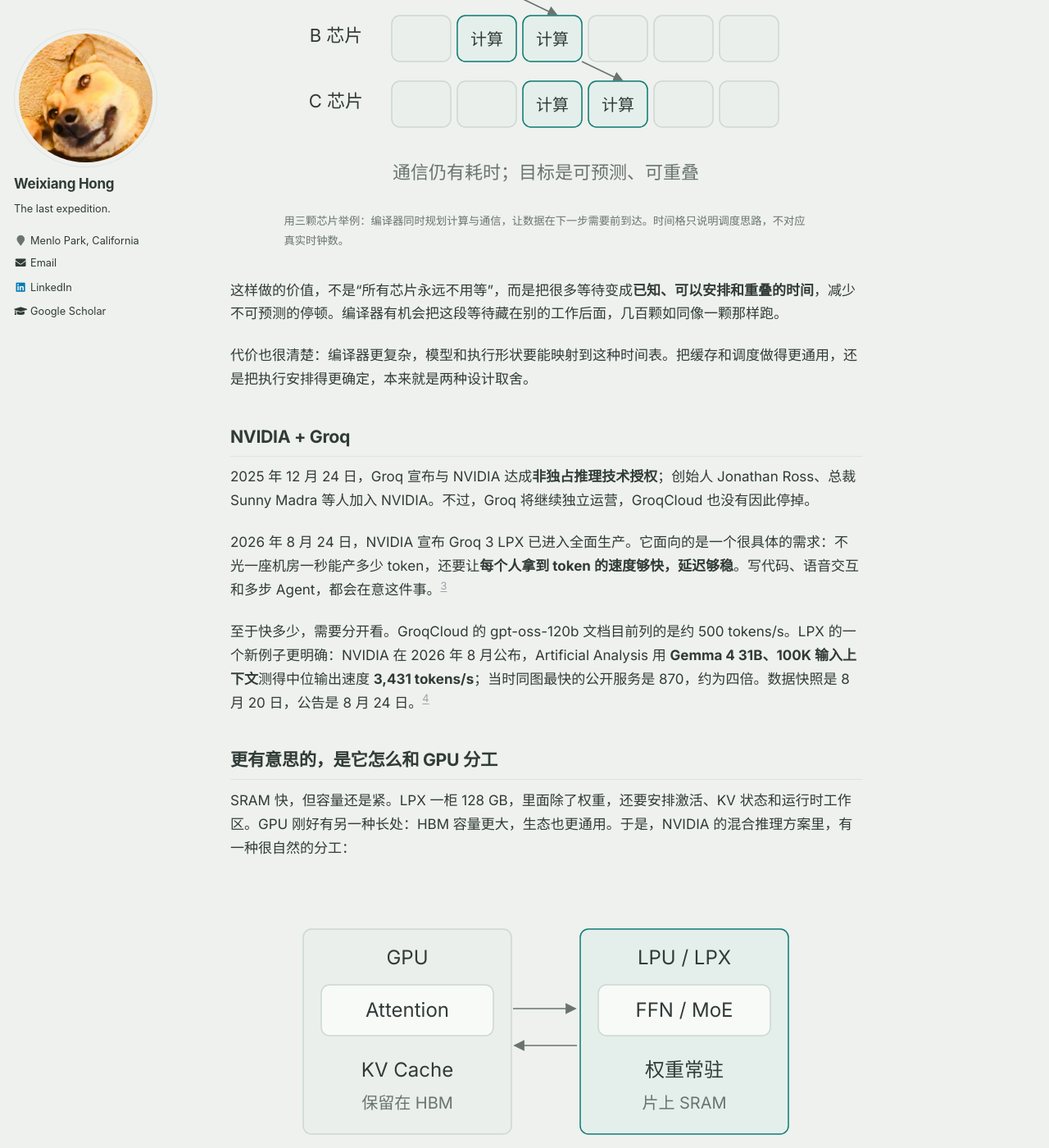
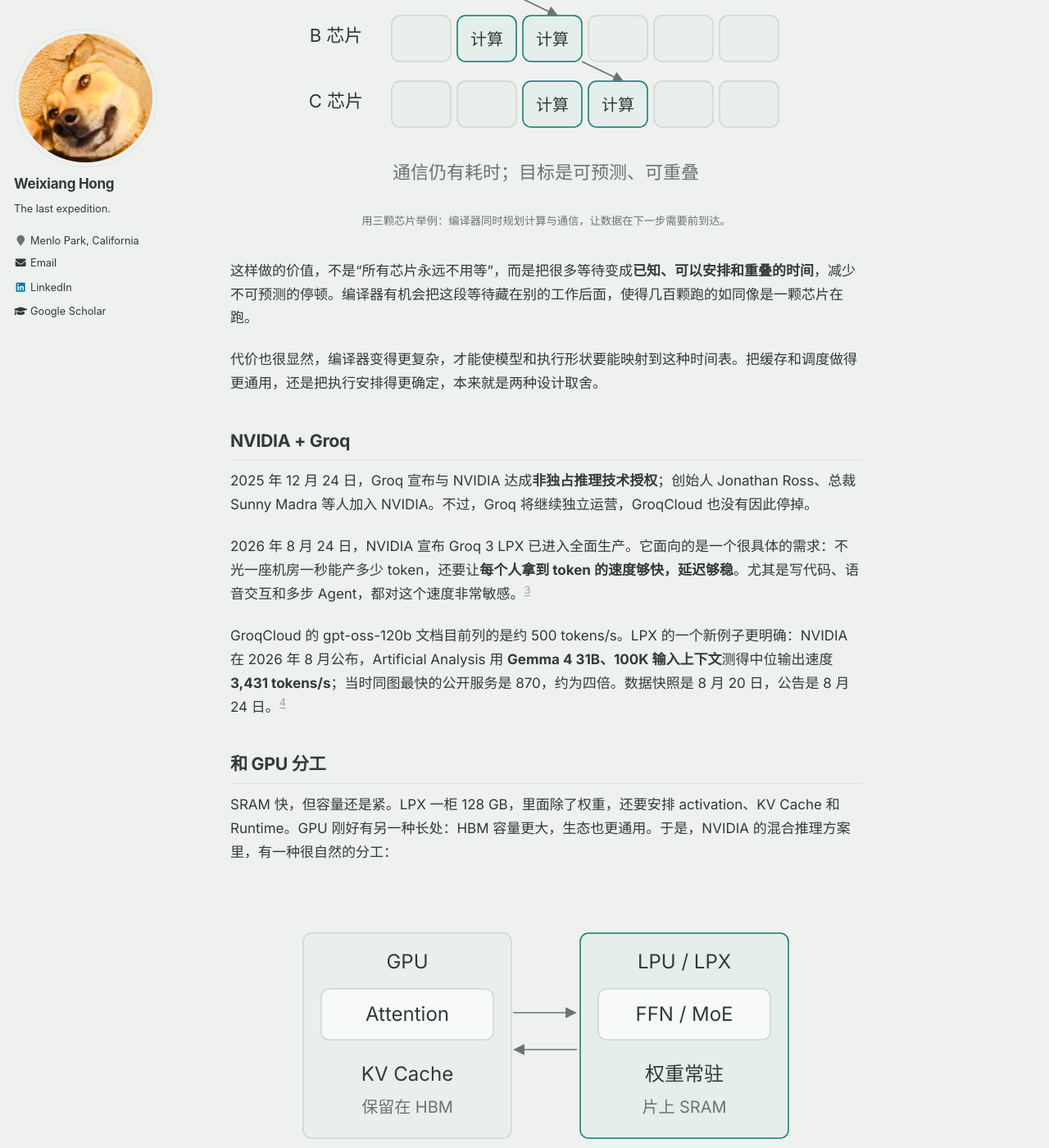
Before and after one commit to weixianghong/weixianghong.github.io, a Jekyll site: the page built from _posts/2026-10-29-inference-groq.md, in a window 1280 px wide and 1400 px high, scrolled down 1231 px. Shown: the whole window at 82% size. Built offline with Jekyll 4.4.1, drawn with Linux system fonts in a browser that asks for light colours; some of the changed text lies outside the part shown.

Commit message:
Update 2026-10-29-inference-groq.md

```diff
--- a/_posts/2026-10-29-inference-groq.md
+++ b/_posts/2026-10-29-inference-groq.md
@@ -31,24 +31,24 @@
 
 <figure class="inference-figure">
 {% include inference/static-schedule.svg %}
-<figcaption>用三颗芯片举例：编译器同时规划计算与通信，让数据在下一步需要前到达。时间格只说明调度思路，不对应真实时钟数。</figcaption>
+<figcaption>用三颗芯片举例：编译器同时规划计算与通信，让数据在下一步需要前到达。</figcaption>
 </figure>
 
-这样做的价值，不是“所有芯片永远不用等”，而是把很多等待变成**已知、可以安排和重叠的时间**，减少不可预测的停顿。编译器有机会把这段等待藏在别的工作后面，几百颗如同像一颗那样跑。
+这样做的价值，不是“所有芯片永远不用等”，而是把很多等待变成**已知、可以安排和重叠的时间**，减少不可预测的停顿。编译器有机会把这段等待藏在别的工作后面，使得几百颗跑的如同像是一颗芯片在跑。
 
-代价也很清楚：编译器更复杂，模型和执行形状要能映射到这种时间表。把缓存和调度做得更通用，还是把执行安排得更确定，本来就是两种设计取舍。
+代价也很显然，编译器变得更复杂，才能使模型和执行形状要能映射到这种时间表。把缓存和调度做得更通用，还是把执行安排得更确定，本来就是两种设计取舍。
 
 ## NVIDIA + Groq
 
 2025 年 12 月 24 日，Groq 宣布与 NVIDIA 达成**非独占推理技术授权**；创始人 Jonathan Ross、总裁 Sunny Madra 等人加入 NVIDIA。不过，Groq 将继续独立运营，GroqCloud 也没有因此停掉。
 
-2026 年 8 月 24 日，NVIDIA 宣布 Groq 3 LPX 已进入全面生产。它面向的是一个很具体的需求：不光一座机房一秒能产多少 token，还要让**每个人拿到 token 的速度够快，延迟够稳**。写代码、语音交互和多步 Agent，都会在意这件事。[^launch]
+2026 年 8 月 24 日，NVIDIA 宣布 Groq 3 LPX 已进入全面生产。它面向的是一个很具体的需求：不光一座机房一秒能产多少 token，还要让**每个人拿到 token 的速度够快，延迟够稳**。尤其是写代码、语音交互和多步 Agent，都对这个速度非常敏感。[^launch]
 
-至于快多少，需要分开看。GroqCloud 的 gpt-oss-120b 文档目前列的是约 500 tokens/s。LPX 的一个新例子更明确：NVIDIA 在 2026 年 8 月公布，Artificial Analysis 用 **Gemma 4 31B、100K 输入上下文**测得中位输出速度 **3,431 tokens/s**；当时同图最快的公开服务是 870，约为四倍。数据快照是 8 月 20 日，公告是 8 月 24 日。[^bench]
+GroqCloud 的 gpt-oss-120b 文档目前列的是约 500 tokens/s。LPX 的一个新例子更明确：NVIDIA 在 2026 年 8 月公布，Artificial Analysis 用 **Gemma 4 31B、100K 输入上下文**测得中位输出速度 **3,431 tokens/s**；当时同图最快的公开服务是 870，约为四倍。数据快照是 8 月 20 日，公告是 8 月 24 日。[^bench]
 
-## 更有意思的，是它怎么和 GPU 分工
+## 和 GPU 分工
 
-SRAM 快，但容量还是紧。LPX 一柜 128 GB，里面除了权重，还要安排激活、KV 状态和运行时工作区。GPU 刚好有另一种长处：HBM 容量更大，生态也更通用。于是，NVIDIA 的混合推理方案里，有一种很自然的分工：
+SRAM 快，但容量还是紧。LPX 一柜 128 GB，里面除了权重，还要安排 activation、KV Cache 和 Runtime。GPU 刚好有另一种长处：HBM 容量更大，生态也更通用。于是，NVIDIA 的混合推理方案里，有一种很自然的分工：
 
 <figure class="inference-figure">
 {% include inference/hybrid.svg %}
```
Also changed, not shown: other parts of _posts/2026-10-29-inference-groq.md (+1 -1 lines).
